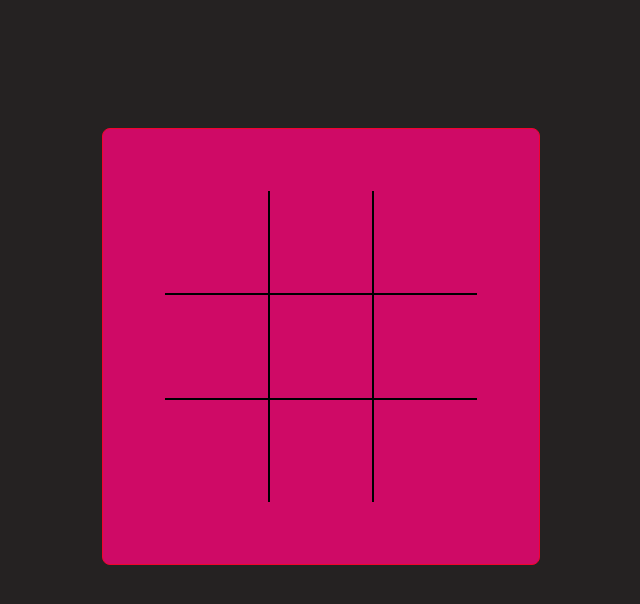
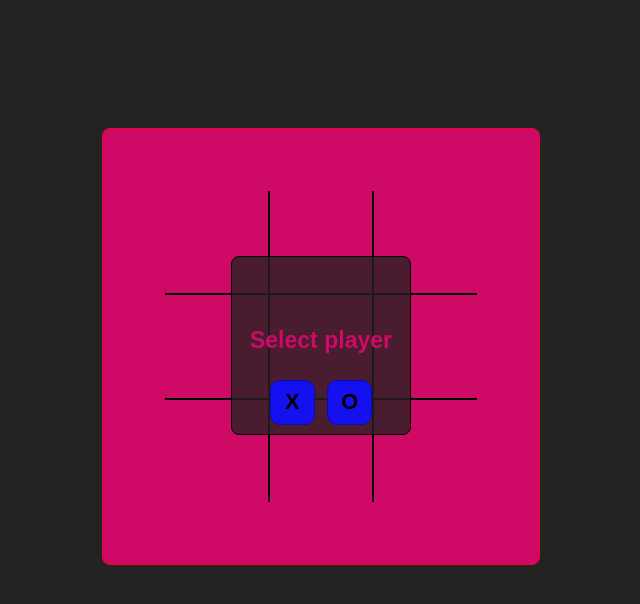
Before and after one commit to kafelka/XO, a plain HTML site: page index.html in a window 1280 px wide. Shown: the whole page, without its empty margins (319-959 px from the left). Drawn offline with Linux system fonts and the light colour scheme.

Commit message:
js - new functions, output window and buttons modified in css

```diff
--- a/app.js
+++ b/app.js
@@ -4,10 +4,26 @@ let gameFinished = false;
 let clickCounter = 0;
 let output = document.querySelector(".output");
 
+
+function startGame(player) {  //gdzie te funkcje wywolac?
+  output.style.visibility = "visible";
+  output.innerHTML = `
+  Select player
+  <button>X</button>
+  <button>O</button>
+  `
+  let btn = document.querySelectorAll("button");
+  btn.forEach(b => b.addEventListener("click", setCurrentPlayer));
+}
+startGame();
+
+function setCurrentPlayer(playerBtn) {
+  currentPlayer = this.innerHTML;
+}
+
 fields.forEach(field => field.addEventListener("click", function() {
   if (this.innerHTML === "" && !gameFinished) {
     clickCounter++;
-    console.log(clickCounter);
     this.innerHTML = currentPlayer;
     let fieldCoords = this.dataset.no.split(",");
     const row = parseInt(fieldCoords[0]);
@@ -35,10 +51,13 @@ function changePlayer() {
   } else {
     currentPlayer = "X";
   }
+
 };
 
+
+
 function winningFields(f) {
-  f.style.color = "green";
+  f.style.color = "rgb(20, 16, 240)";
 }
 
 function checkIfGameEnded(row, col, symb) {
--- a/main.css
+++ b/main.css
@@ -18,7 +18,7 @@ body {
 
 .output {
   box-sizing: border-box;
-  padding: 2vw 1.5vw;
+  padding: 5.5vw 0.8vw;
   width: 14vw;
   height: 14vw;
   border: 1px solid black;
@@ -28,9 +28,12 @@ body {
   z-index: 2;
   position: fixed;
   left: 43vw; top: 20vw;
-  font-size: 2vw;
+  font-family: Arial;
+  font-size: 1.8vw;
+  font-weight: bold;
   text-align: center;
   visibility: hidden;
+  vertical-align: middle;
 }
 
 
@@ -56,6 +59,7 @@ body {
   height: 8vw;
   border: 1px solid black;
   float: left;
+  font-family: Arial;
   font-size: 2vw;
   font-weight: bold;
   display: flex;
@@ -78,3 +82,19 @@ body {
 [data-no$="2"] {
   border-right: none;
 }
+
+button {
+  background: rgb(20, 16, 240);
+  height: 3.5vw;
+  width: 3.5vw;
+  border-radius: 10px;
+  border: 1px solid rgb(14, 11, 167);
+  color: black;
+  font-size: 1.7vw;
+  font-weight: bold;
+  margin-top: 2vw;
+}
+
+button:nth-of-type(2) {
+  margin-left: 0.5vw;
+}
```
